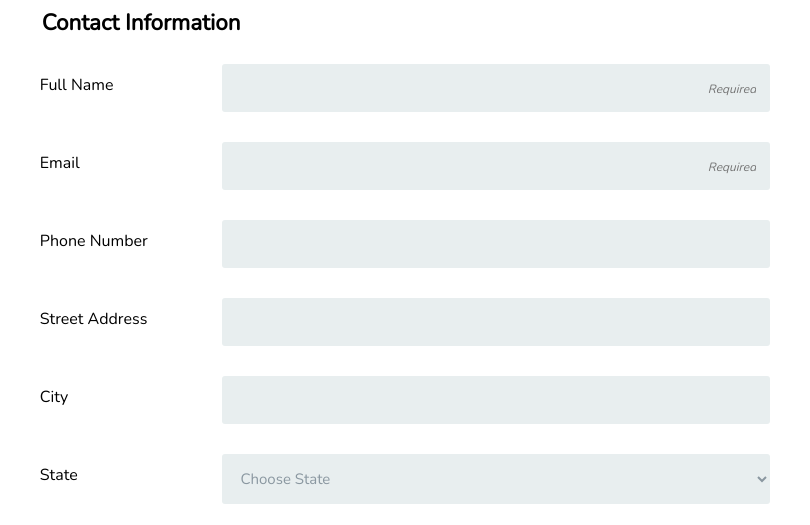
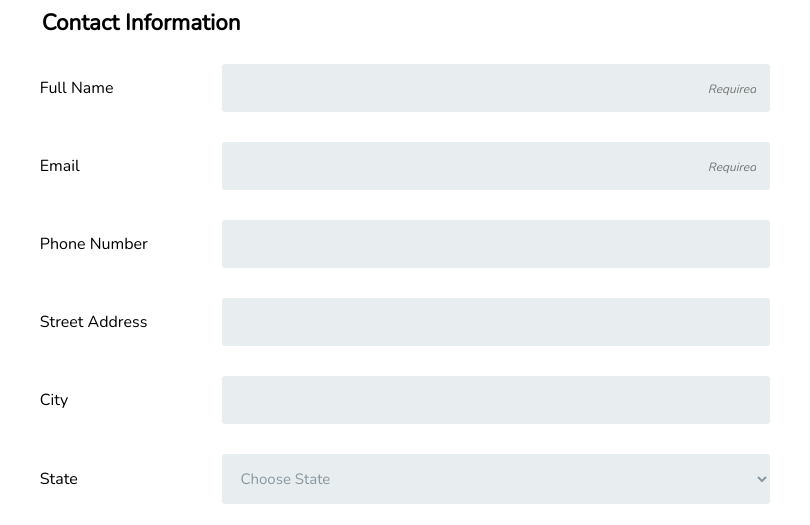
Before and after one commit to kellicodes/Form-project, a plain HTML site: page index.html in a window 1280 px wide. Shown: the part 275-800 px from the top of the page, 235-1045 px from the left. Drawn offline with nearby package versions, Linux system fonts and the light colour scheme.

Commit message:
added flex to media query

```diff
--- a/css/styles.css
+++ b/css/styles.css
@@ -58,6 +58,12 @@ select {
     height: 50px;
 }
 
+.flex-pair {
+    display: flex;
+    flex-direction: column;
+  }
+
+
 ::placeholder {
     text-align: right;
     font-weight: 100;
@@ -106,19 +112,7 @@ p {
         margin: 0 auto;
         max-width: 60%;
     }
-    label[for="name"],
-    label[for="email"],
-    label[for="phone"],
-    label[for="address"],
-    label[for="city"],
-    label[for="state"],
-    label[for="zip"]
-    {
-        clear: both;
-        float:left;
-        margin-right:10px;
-        padding-top: 25px;
-    }
+
     .border {
         width: 100%;
 
@@ -131,32 +125,20 @@ p {
 
 @media (min-width: 1024px){
 
-    label[for="name"],
-    label[for="email"],
-    label[for="phone"],
-    label[for="address"],
-    label[for="city"],
-    label[for="state"],
-    label[for="zip"]
-    {
-        clear: both;
-        float:left;
-        margin-right:10px;
-        padding-top: 25px;
-    }
+    .flex-pair {
+        flex-direction: row;
+      }
 
-    input[name="user_name"],
-    input[name="user_phone"],
-    input[name="user_address"],
-    input[name="user_city"],
-    input[type="email"],
-    select {
-        width: 75%;
-        float: right;
-    }
+      input, select {
+        flex-grow: 1;
+        flex-basis: 75%;
+      }
+      label {
+        flex-basis: 25%;
+        margin: auto 0;
+      }
     input[name="user_zip"]{
-        width: 75%;
-        float: right;
+        max-width: 25%;
     }
 
     button {
--- a/index.html
+++ b/index.html
@@ -23,16 +23,27 @@
             <fieldset>
                 <legend>Contact Information</legend>
 
-                <label for="name">Full Name</label>
-                <input type="text" id="name" name="user_name" placeholder="Required">
+                <div class="flex-pair">
+                    <label for="name">Full Name</label>
+                    <input type="text" id="name" name="user_name" placeholder="Required">
+                </div>
+                <div class="flex-pair">
                 <label for="email">Email</label>
                 <input type="email" id="email" name="user_email" placeholder="Required">
+                </div>
+                <div class="flex-pair">
                 <label for="phone">Phone Number</label>
                 <input type="text" id="phone" name="user_phone">
+            </div>
+                <div class="flex-pair">
                 <label for="address">Street Address</label>
                 <input type="text" id="address" name="user_address">
+            </div>
+                <div class="flex-pair">
                 <label for="city">City</label>
                 <input type="text" id="city" name="user_city">
+            </div>
+                <div class="flex-pair">
                 <label for="state">State</label>
                 <select id="state" name="user_state">
                     <optgroup label="State">
@@ -42,9 +53,11 @@
                     <option value="arkansas">Arkansas</option>
                      </optgroup>
                 </select>
+            </div>
+                <div class="flex-pair">
                 <label for="zip">Zip Code</label><br>
                 <input type="text" id="zip" name="user_zip">
-
+            </div>
             </fieldset>
             <div class="border"></div>
             <fieldset>
```
